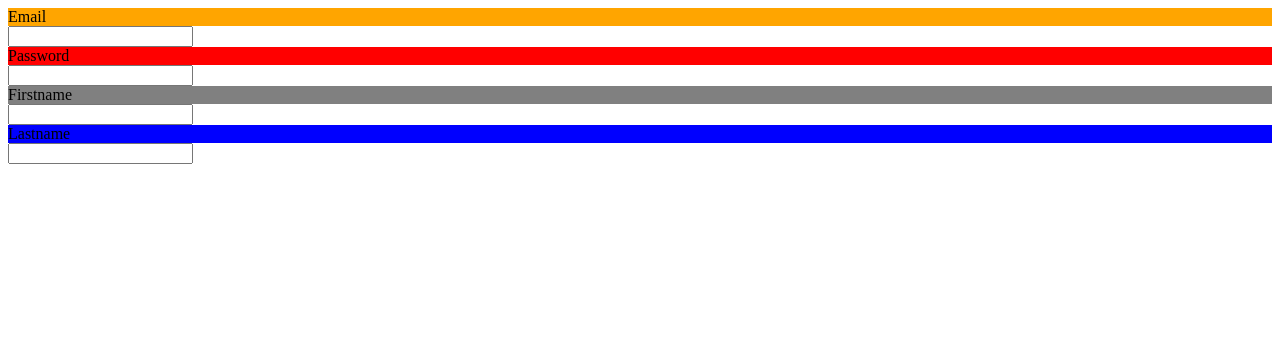
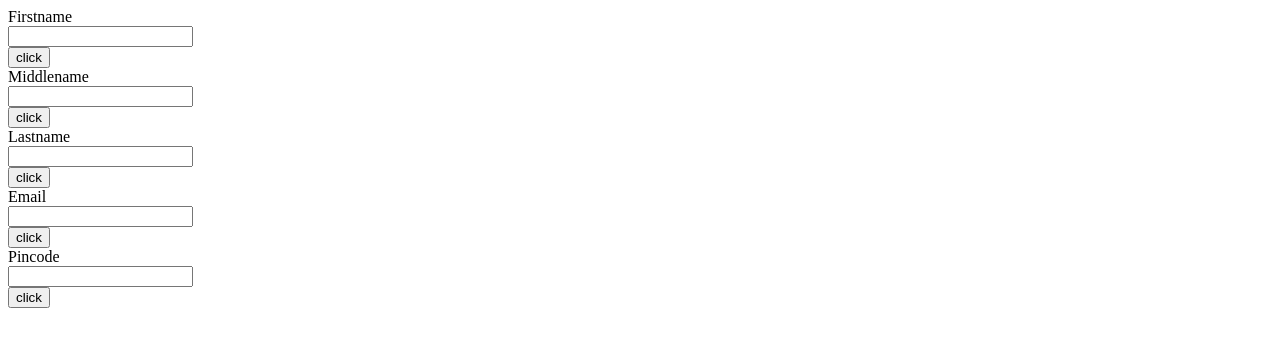
Before and after one commit to Vishvishwanathan/practis, a plain HTML site: page INDEX.HTML in a window 1280 px wide. Drawn offline with Linux system fonts and the light colour scheme.

Commit message:
Script.js

```diff
--- a/INDEX.HTML
+++ b/INDEX.HTML
@@ -1,35 +1,27 @@
 <!DOCTYPE html>
 <html lang="en">
-
 <head>
     <meta charset="UTF-8">
-    <title>My frist webpage</title>
-    <style>
-        .main {
-             background-color: orange;}
-        .main1{
-            background-color: red;}
-        .main2{
-            background-color: gray;}
-        .main3{
-            background-color: blue;}
-        </style>
- </head>
 
+    <title>Document</title>
+</head>
 <body>
-    <div class="main">
-    <label for="Email">Email</label><br></div>
-    <input type="Email" name="" id="Email"><br>
-    <div class="main1">
-    <label for="Password">Password</label><br></div>
-    <input type="Password" name="" id="Password"><br>
-    <div class="main2">
-    <label for="Firstname">Firstname</label><br></div>
-    <input type="Firstname" name="" id="Firstname"><br>
-    <div class="main3">
-    <label for="Lastname">Lastname</label><br></div>
-    <input type="Lastname" name="" id="Lastname"><br>
+    <label for="Firstname">Firstname</label><br>
+    <input type="Firstname" id="Firstname"><br>
+    <button type="button" onclick="foo">click</button><br>
+    <label for="Middlename">Middlename</label><br>
+    <input type="Middlename" id="Middlename"><br>
+    <button type="button" onclick="foo">click</button><br>
+    <label for="lastname">Lastname</label><br>
+    <input type="lastname" id="lastname"><br>
+    <button type="button" onclick="foo">click</button><br>
+    <label for="Email">Email</label><br>
+    <input type="Email" id="Email"><br>
+    <button type="button" onclick="foo">click</button><br>
+    <label for="Pincode">Pincode</label><br>
+    <input type="Pincode" id="Pincode"><br>
+    <button type="button" onclick="foo">click</button><br>
+    <script src="script.js"></script>
 
 </body>
-
 </html>
--- /dev/null
+++ b/script.js
@@ -0,0 +1,14 @@
+function foo(){
+var res=document.getElementById(Firstname).value
+console.log(res)
+var res=document.getElementById(Middlename ).value
+console.log(res)
+var res=document.getElementById(lastname).value
+console.log(res)
+var res=document.getElementById(Email).value
+console.log(res)
+var res=document.getElementById(Pincode).value
+console.log(res)
+
+
+}
```
